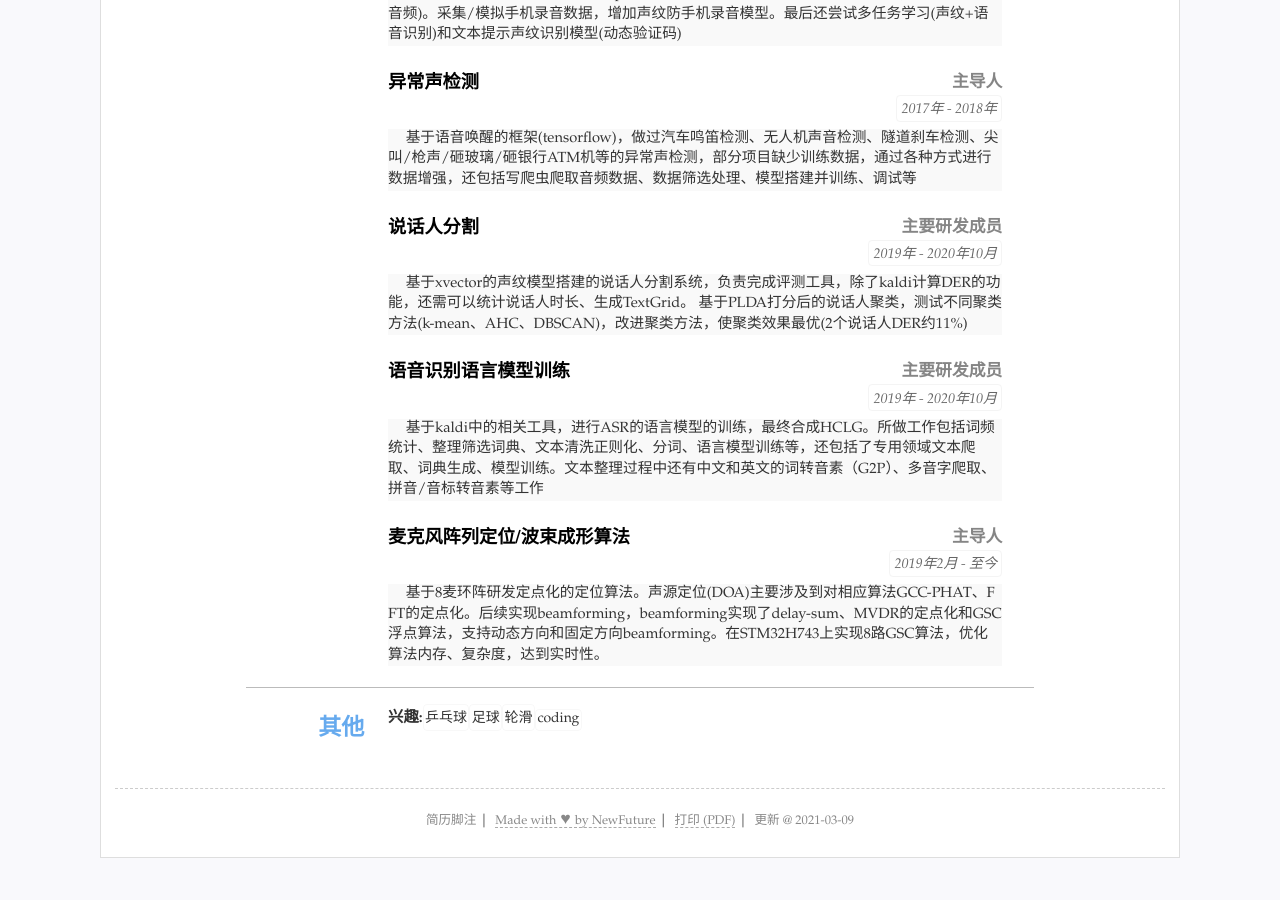
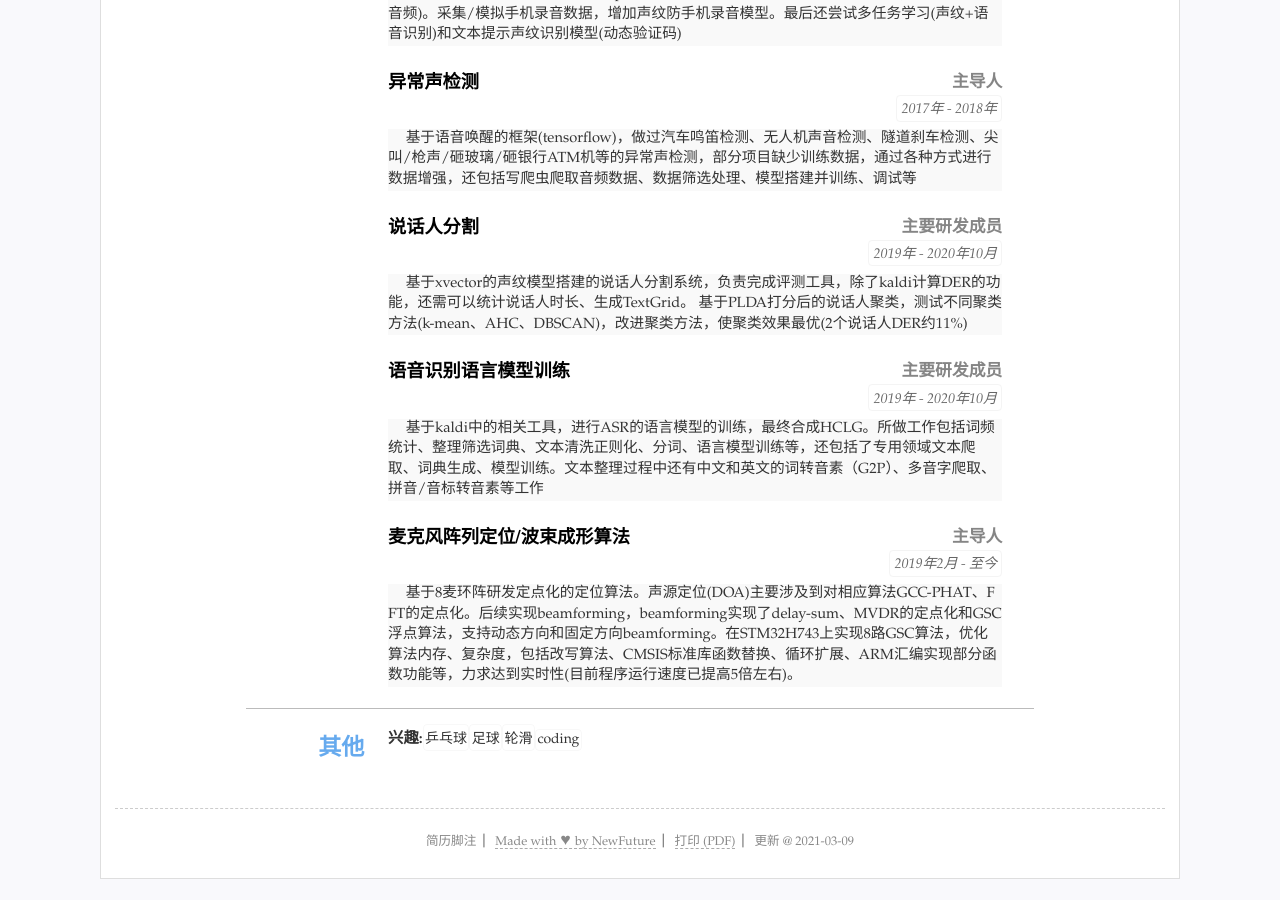
Before and after one commit to shenyao3721/cv, a Jekyll site: the page built from index.html, in a window 1280 px wide and 900 px high, scrolled down 1180 px. Built offline with Jekyll 4.4.1, drawn with Linux system fonts in a browser that asks for light colours; before the commit the page ends 2059 px from its top, so only the background shows below that.

Commit message:
Update resume.yml

```diff
--- a/_data/resume.yml
+++ b/_data/resume.yml
@@ -44,6 +44,7 @@ main: #简历主要内容，
     - Python
     - Shell
     - C/C++
+    - 汇编
   - title: 机器学习工具
     items: #itmems 可以小块的方式显示
     - TensorFlow
@@ -97,7 +98,7 @@ main: #简历主要内容，
     sub: 主要研发成员
   - title: 麦克风阵列定位/波束成形算法
     duration: 2019年2月 - 至今
-    detail: 基于8麦环阵研发定点化的定位算法。声源定位(DOA)主要涉及到对相应算法GCC-PHAT、FFT的定点化。后续实现beamforming，beamforming实现了delay-sum、MVDR的定点化和GSC浮点算法，支持动态方向和固定方向beamforming。在STM32H743上实现8路GSC算法，优化算法内存、复杂度，达到实时性。
+    detail: 基于8麦环阵研发定点化的定位算法。声源定位(DOA)主要涉及到对相应算法GCC-PHAT、FFT的定点化。后续实现beamforming，beamforming实现了delay-sum、MVDR的定点化和GSC浮点算法，支持动态方向和固定方向beamforming。在STM32H743上实现8路GSC算法，优化算法内存、复杂度，包括改写算法、CMSIS标准库函数替换、循环扩展、ARM汇编实现部分函数功能等，力求达到实时性(目前程序运行速度已提高5倍左右)。
     sub: 主导人
 
 #others 其他简略内容(列表)
```
